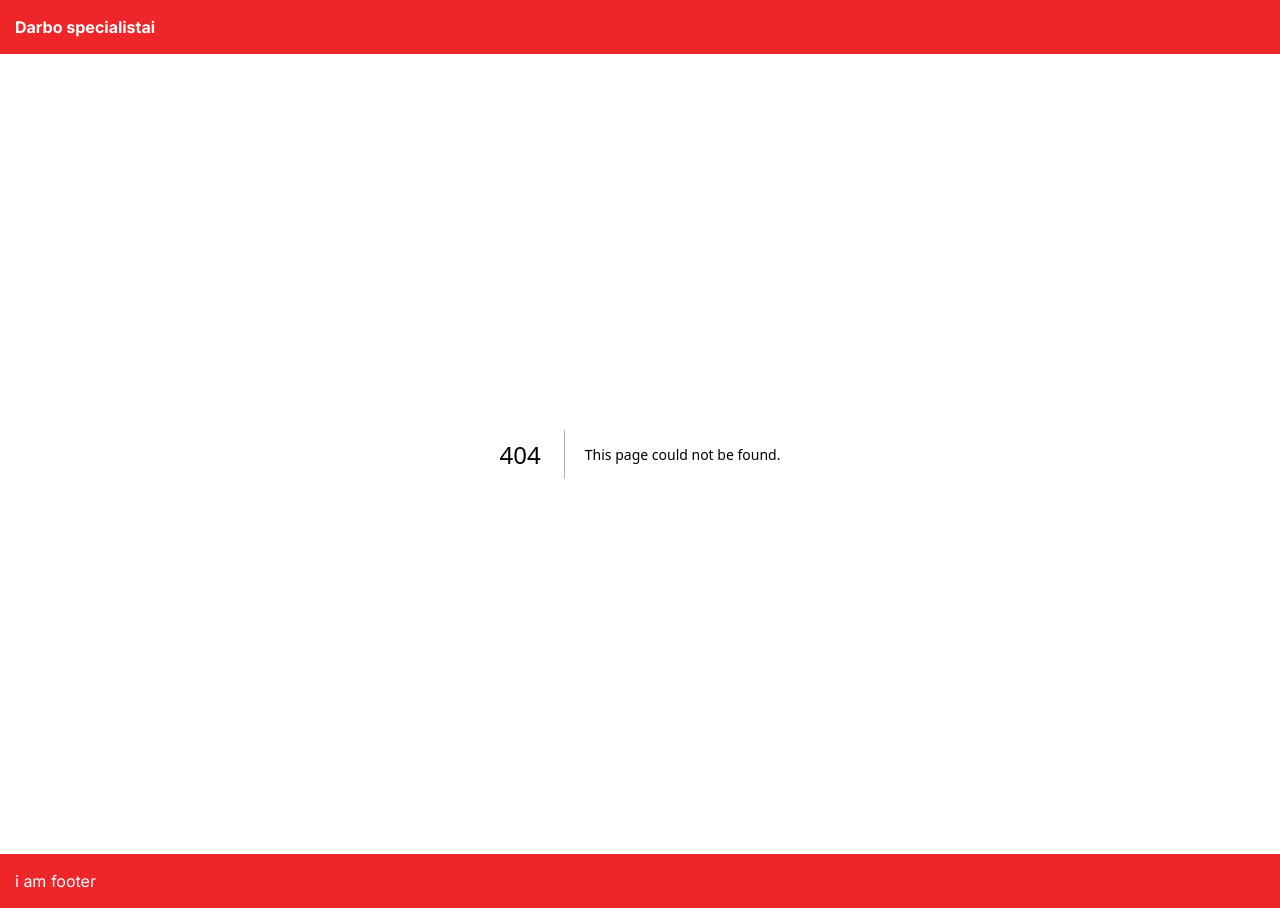
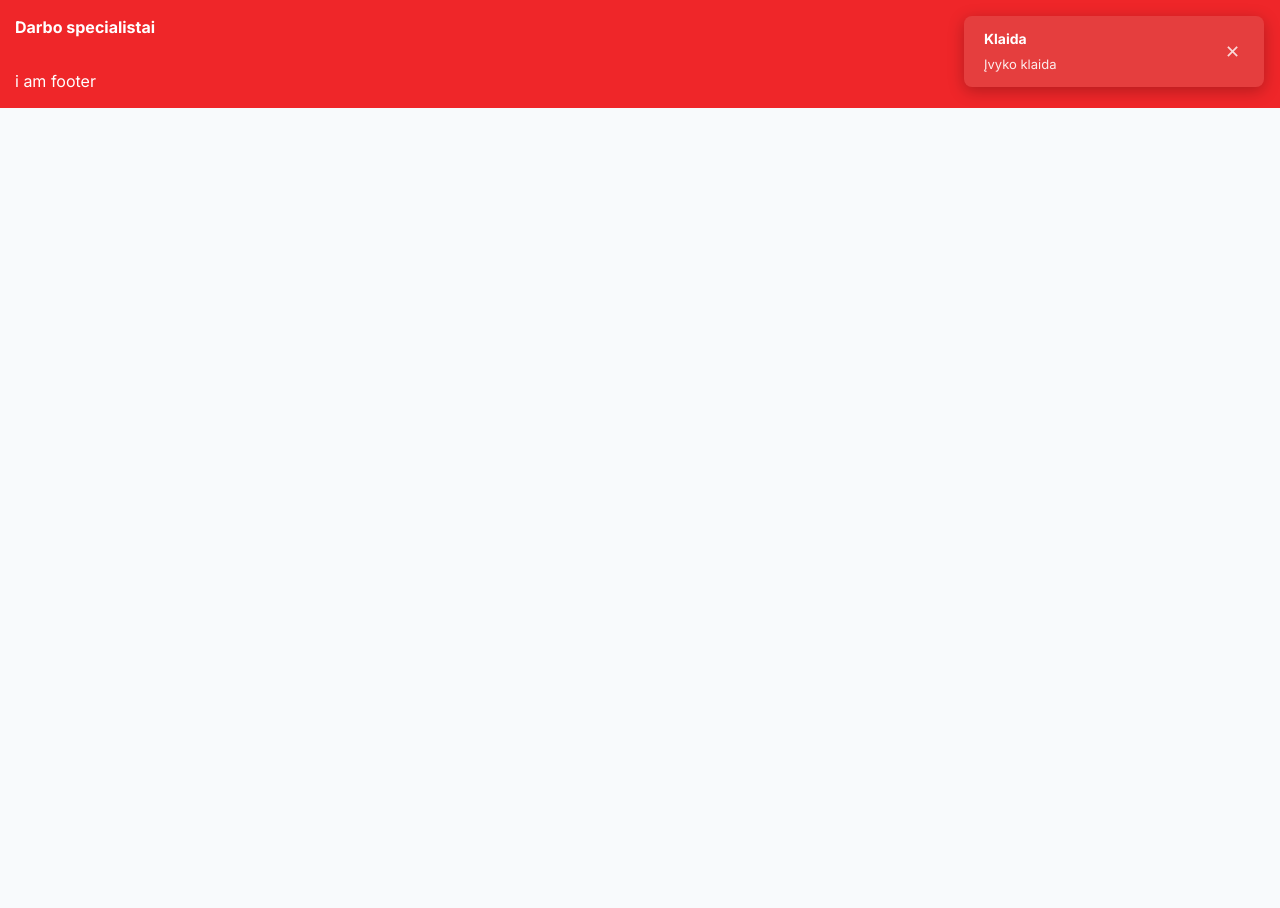
Before and after one commit to TheSaimis/GPTSolutions, a Next.js app: page /error in a window 1280 px wide. Before the commit this address had no page. After the commit the page ends 800 px from the top, so only its background shows below. Built offline with nearby package versions, Linux system fonts and the light colour scheme.

Commit message:
Pridetas error puslapis su klaidos notifikacija

```diff
--- /dev/null
+++ b/app/error/page.tsx
@@ -0,0 +1,32 @@
+"use client";
+
+import React, { useEffect, useState } from "react";
+
+const NOTIFICATION_BG_COLOR = "#e53e3e";
+const NOTIFICATION_TITLE = "Klaida";
+const NOTIFICATION_MESSAGE = "Įvyko klaida";
+
+export default function ErrorPage() {
+  const [visible, setVisible] = useState(true);
+
+  useEffect(() => {
+    document.title = "Klaida";
+    const timer = setTimeout(() => setVisible(false), 7500);
+    return () => clearTimeout(timer);
+  }, []);
+
+  return (
+    <div>
+      {visible && (
+        <div style={{ position: "fixed", top: "16px", right: "16px", zIndex: 9999, display: "flex", alignItems: "center", gap: "12px", backgroundColor: NOTIFICATION_BG_COLOR, color: "#fff", borderRadius: "8px", padding: "12px 20px", minWidth: "300px", maxWidth: "420px", boxShadow: "0 4px 16px rgba(0,0,0,0.25)", animation: "slideIn 0.3s ease-out" }}>
+          <div style={{ flex: 1 }}>
+            <strong style={{ fontSize: "14px", display: "block", marginBottom: "2px" }}>{NOTIFICATION_TITLE}</strong>
+            <span style={{ fontSize: "13px", opacity: 0.9 }}>{NOTIFICATION_MESSAGE}</span>
+          </div>
+          <button onClick={() => setVisible(false)} style={{ background: "none", border: "none", color: "#fff", fontSize: "18px", cursor: "pointer", padding: "0 4px", opacity: 0.8 }}>✕</button>
+        </div>
+      )}
+      <style>{`@keyframes slideIn { from { transform: translateX(100%); opacity: 0; } to { transform: translateX(0); opacity: 1; } }`}</style>
+    </div>
+  );
+}
```
